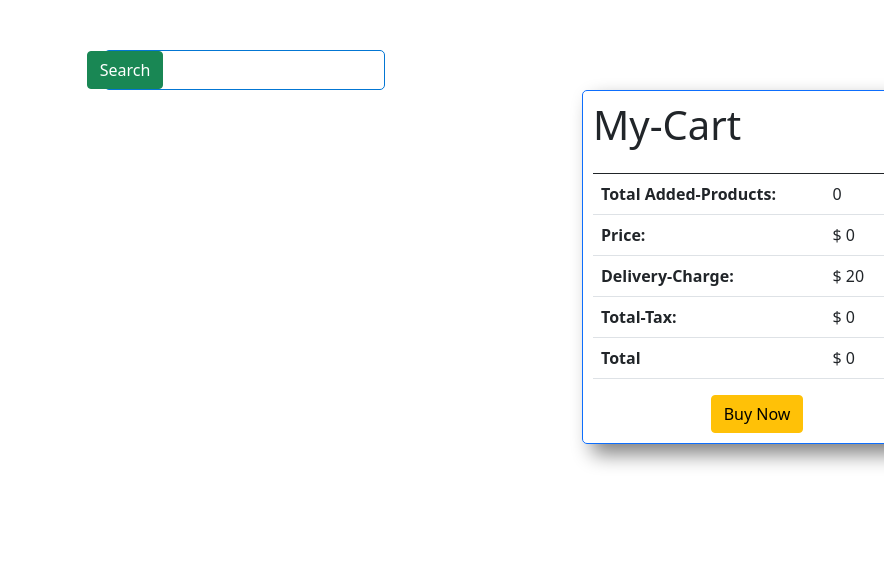
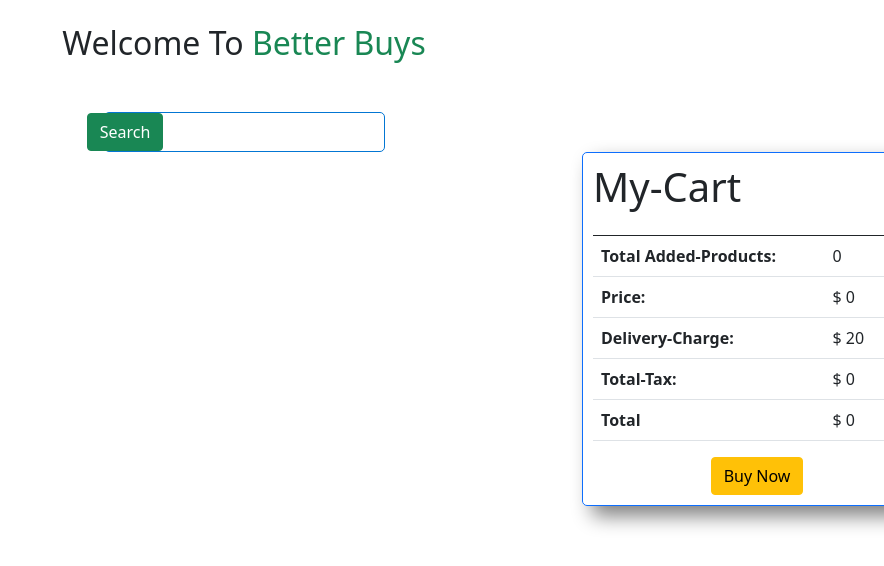
Before and after one commit to shishir-chowdhury/Grocery-Shop-With-Cart, a plain HTML site: page index.html in a window 1280 px wide. Shown: the whole page, without its empty margins (396-1280 px from the left). Drawn offline with nearby package versions, Linux system fonts and the light colour scheme; no server answers.

Commit message:
Shop name

```diff
--- a/index.html
+++ b/index.html
@@ -5,7 +5,7 @@
   <meta charset="UTF-8" />
   <meta http-equiv="X-UA-Compatible" content="IE=edge" />
   <meta name="viewport" content="width=device-width, initial-scale=1.0" />
-  <title>Online Total Shop</title>
+  <title>Better Buys</title>
   <link rel="stylesheet" href="./css/style.css" />
   <!-- Latest compiled and minified CSS -->
   <link href="https://cdn.jsdelivr.net/npm/bootstrap@5.0.2/dist/css/bootstrap.min.css" rel="stylesheet"
@@ -20,6 +20,7 @@
 <body>
   <header></header>
   <main class="main">
+    <h2 class="text-center mt-4">Welcome To <span class="text-success ">Better Buys</span></h2>
     <div class="">
       <div class="search-box">
         <div class="">
```
